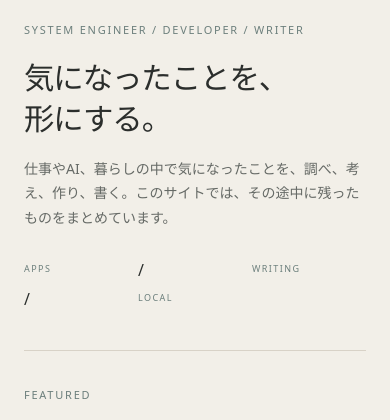
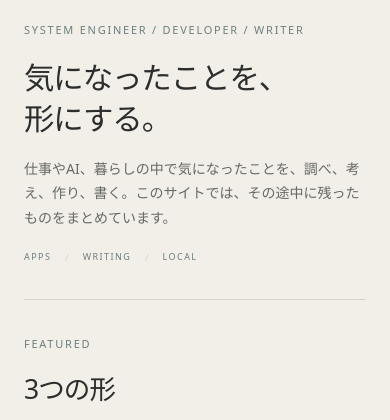
Before and after one commit to ha-rookie/cecil-hub, a website: page public/index.html in a window 390 px wide. Shown: the part 647-1067 px from the top of the page. Drawn offline with Linux system fonts and the light colour scheme.

Commit message:
Style Hero categories as inline index

```diff
--- a/public/styles.css
+++ b/public/styles.css
@@ -1202,3 +1202,50 @@ a.app-row:hover {
     text-align: left;
   }
 }
+
+
+/* Hero category shortcuts — inline table of contents, not a 3-column UI block. */
+.hero-category-nav {
+  display: flex;
+  align-items: center;
+  justify-content: flex-start;
+  gap: 16px;
+  margin-top: 24px;
+  border: 0;
+}
+.hero-category-nav a {
+  display: inline;
+  min-height: 0;
+  padding: 0;
+  border: 0 !important;
+  color: var(--future);
+  font-size: 10px;
+  font-weight: 500;
+  letter-spacing: .16em;
+  line-height: 1.2;
+  text-align: left;
+}
+.hero-category-separator {
+  color: var(--line);
+  font-size: 10px;
+  line-height: 1;
+}
+
+@media (max-width: 767px) {
+  .hero-category-nav {
+    display: flex;
+    grid-template-columns: none;
+    gap: 14px;
+    margin-top: 22px;
+  }
+  .hero-category-nav a {
+    min-height: 0;
+    padding: 0;
+    border: 0 !important;
+    font-size: 9px;
+    text-align: left;
+  }
+  .hero-category-separator {
+    font-size: 9px;
+  }
+}
```
